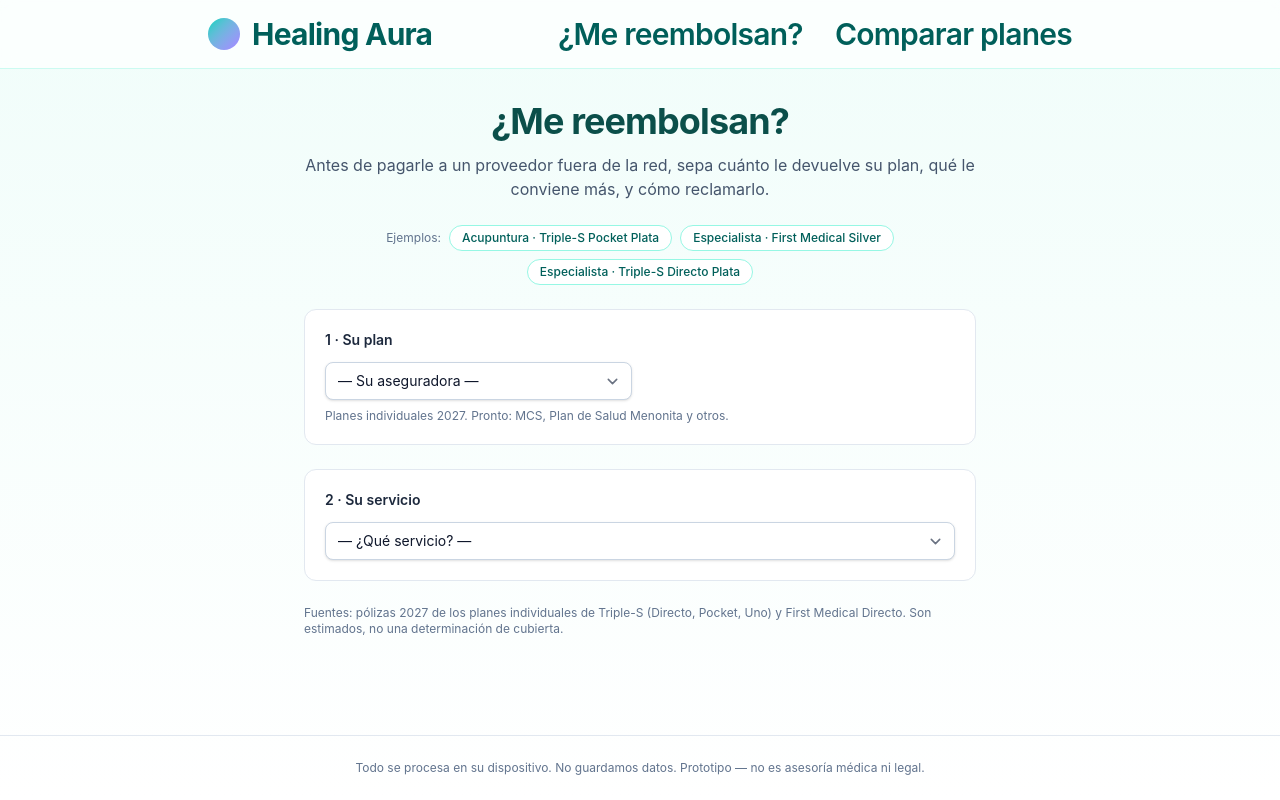
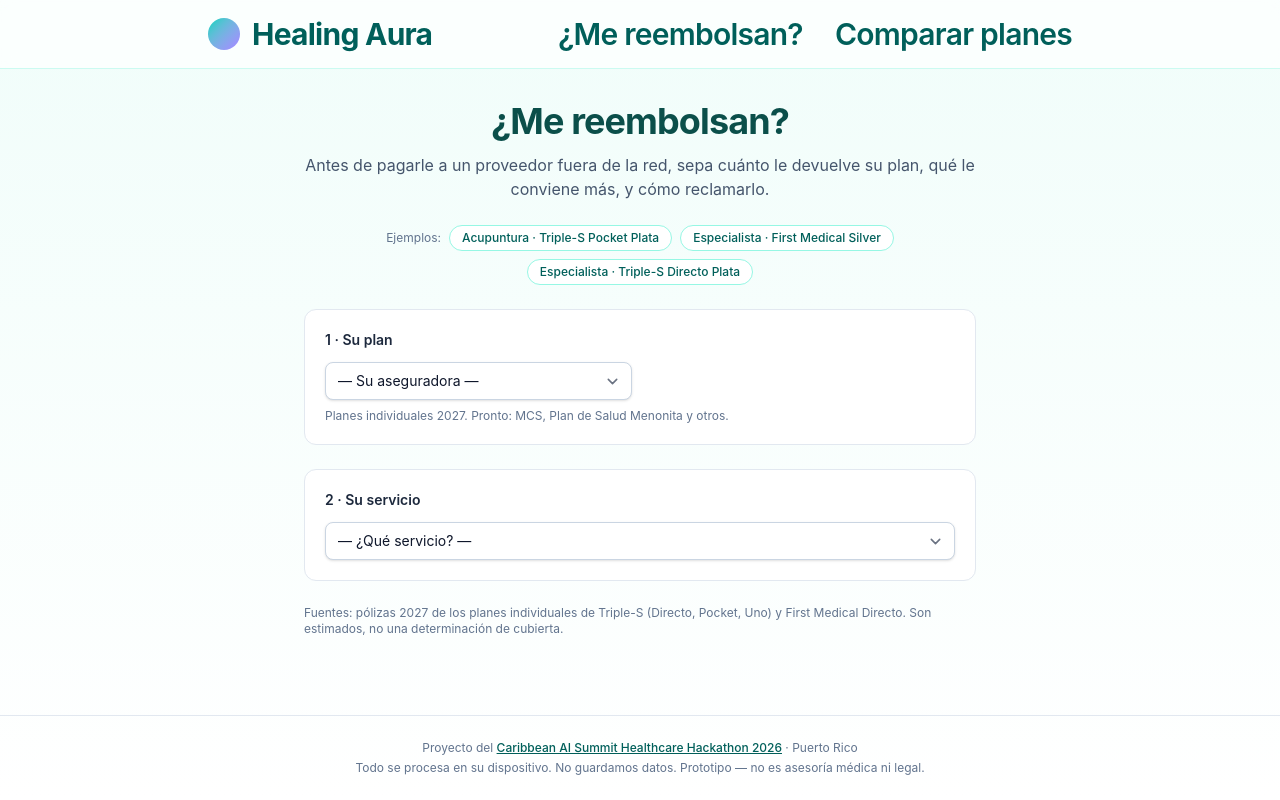
Before and after one commit to jdreben/aura-curativa, a SvelteKit app: page / in a window 1280 px wide. Built offline with nearby package versions, Linux system fonts and the light colour scheme.

Commit message:
Footer: credit the Caribbean AI Summit Healthcare Hackathon with a Devpost link

```diff
--- a/src/routes/+layout.svelte
+++ b/src/routes/+layout.svelte
@@ -5,6 +5,7 @@
 	import type { LayoutProps } from './$types';
 
 	let { children }: LayoutProps = $props();
+	const DEVPOST = 'https://caribbean-ai-summit-hackathon.devpost.com/';
 </script>
 
 <svelte:head>
@@ -31,6 +32,11 @@
 	</main>
 
 	<footer class="border-t border-slate-200 py-6 text-center text-xs text-slate-500 print:hidden">
-		Todo se procesa en su dispositivo. No guardamos datos. Prototipo — no es asesoría médica ni legal.
+		<p>
+			Proyecto del
+			<a href={DEVPOST} target="_blank" rel="noopener" class="font-medium text-teal-800 underline">Caribbean AI Summit Healthcare Hackathon 2026</a>
+			· Puerto Rico
+		</p>
+		<p class="mt-1">Todo se procesa en su dispositivo. No guardamos datos. Prototipo — no es asesoría médica ni legal.</p>
 	</footer>
 </div>
```
